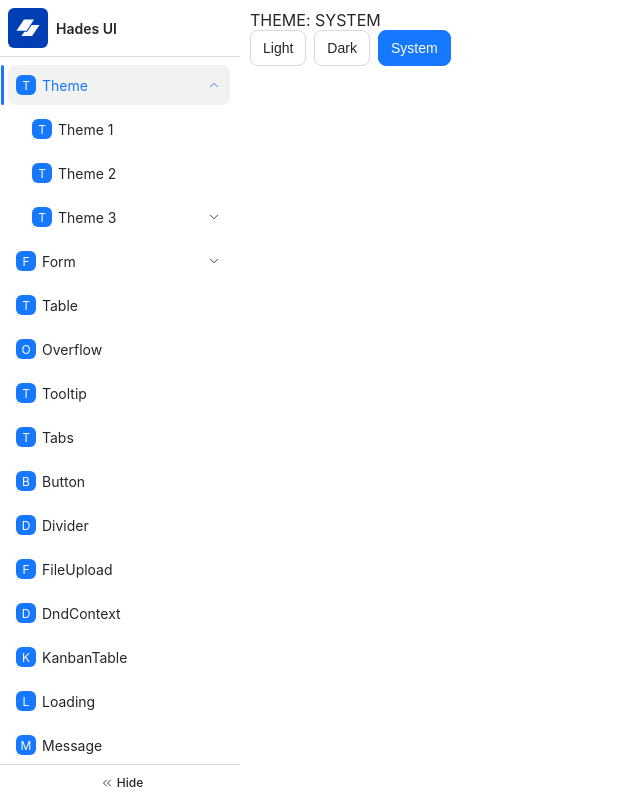
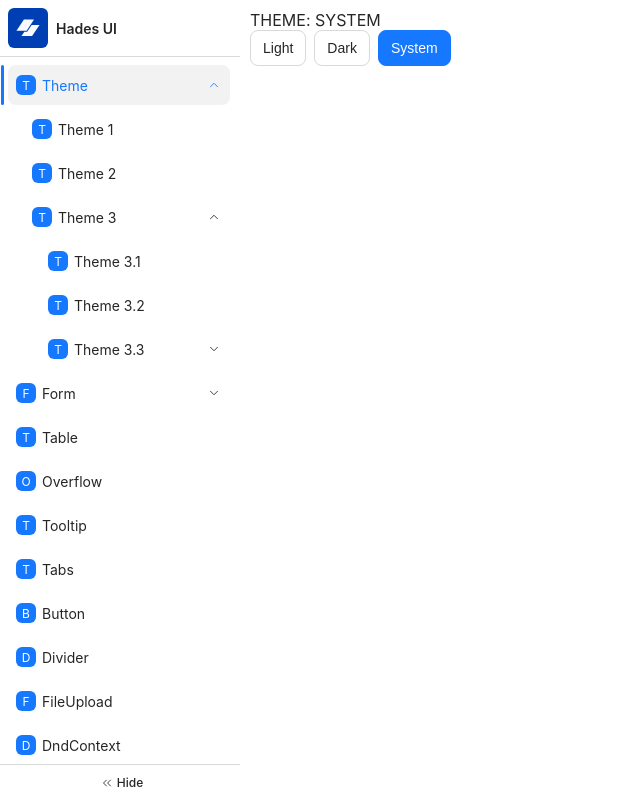
Before and after one commit to hhaodev/hades-ui, a React (Vite) app: page / in a window 1280 px wide. Shown: the whole page, without its empty margins (0-640 px from the left). Built offline with nearby package versions, Linux system fonts and the light colour scheme.

Commit message:
fix func common

```diff
--- a/src/App.jsx
+++ b/src/App.jsx
@@ -127,7 +127,7 @@ const getKeyFromUrl = () => {
 
 function App() {
   const [selectedKey, setSelectedKey] = useState(getKeyFromUrl());
-  const [expanded, setExpanded] = useState(["theme", "theme3333"]);
+  const [expanded, setExpanded] = useState();
 
   useEffect(() => {
     const onPopState = () => setSelectedKey(getKeyFromUrl());
@@ -146,6 +146,7 @@ function App() {
     return items.map(({ key, title, children }) => ({
       key,
       title,
+      // icon: IconComponent,
       // onClick: () => handleSelect(key),
       children: children
         ? mapNavItems(children, handleSelect, IconComponent)
@@ -167,10 +168,12 @@ function App() {
         defaultSelectedKey={selectedKey} // default for uncontrolled
         selectedKey={selectedKey} // controlled
         onSelectKey={handleSelect} //<--
-        onSelectItem={(item) => {}}
-        expandedItems={expanded} // controlled expanded
+        onSelectItem={(item) => {
+          console.log("🚀 ~ item:", item);
+        }}
+        expandedItems={expanded} // controlled expanded (expanded !== undefined === controlled)
         onExpandedChange={setExpanded} //<--
-        defaultExpandedItems={[]} // default expanded for uncontrolled expanded
+        defaultExpandedItems={["theme", "theme3", "form2"]} // default expanded for uncontrolled expanded
         treeLine
       />
       <Stack
@@ -181,7 +184,7 @@ function App() {
           overflow: "auto",
         }}
       >
-        {componentMap[selectedKey].component}
+        {componentMap[selectedKey]?.component}
       </Stack>
     </Stack>
   );
--- a/src/components/Sidebar/index.jsx
+++ b/src/components/Sidebar/index.jsx
@@ -363,7 +363,7 @@ const Option = ({ item, level = 0 }) => {
     if (item.children && item.children.length > 0) {
       if (!open) return;
       setExpandedItems((prev) =>
-        isExpanded ? prev.filter((k) => k !== item.key) : [...prev, item.key]
+        isExpanded ? prev?.filter((k) => k !== item.key) : [...prev, item.key]
       );
     } else {
       if (item.onClick) item.onClick(e);
--- a/src/utils/func.js
+++ b/src/utils/func.js
@@ -23,7 +23,7 @@ export function useMergedState(defaultStateValue, options = {}) {
 
   const [innerValue, setInnerValue] = useState(() => {
     let initial;
-    if (isControlled) initial = value;
+    if (isControlled) initial = value ?? defaultValue ?? defaultStateValue;
     else if (defaultValue !== undefined)
       initial =
         typeof defaultValue === "function" ? defaultValue() : defaultValue;
@@ -47,12 +47,14 @@ export function useMergedState(defaultStateValue, options = {}) {
 
   const setValue = useCallback(
     (next) => {
-      const nextValue = postState ? postState(next) : next;
+      const prev = mergedValue;
+      const nextInner = typeof next === "function" ? next(prev) : next;
+      const nextValue = postState ? postState(nextInner) : nextInner;
       if (!isControlled) {
         setInnerValue(nextValue);
       }
-      if (mergedValue !== nextValue && onChangeRef.current) {
-        onChangeRef.current(nextValue);
+      if (nextValue !== prev) {
+        onChangeRef.current?.(nextValue);
       }
     },
     [isControlled, mergedValue, postState]
```
